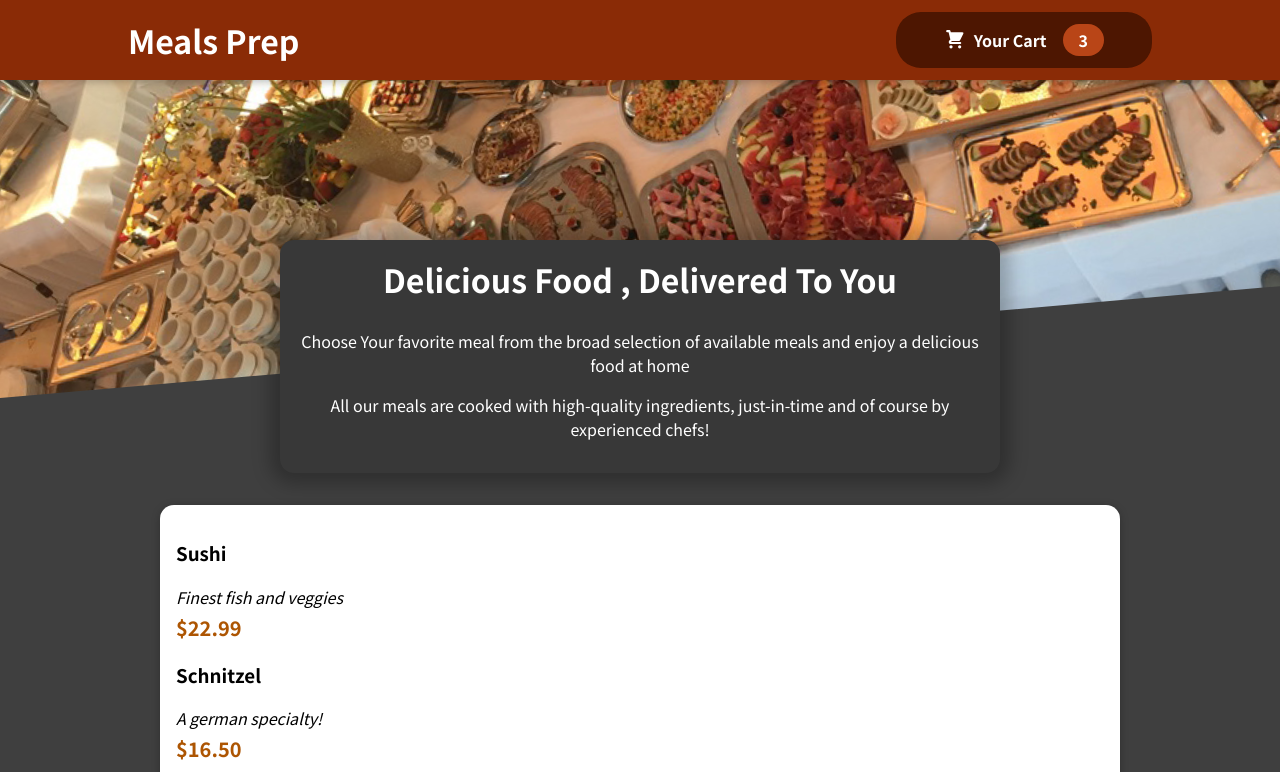
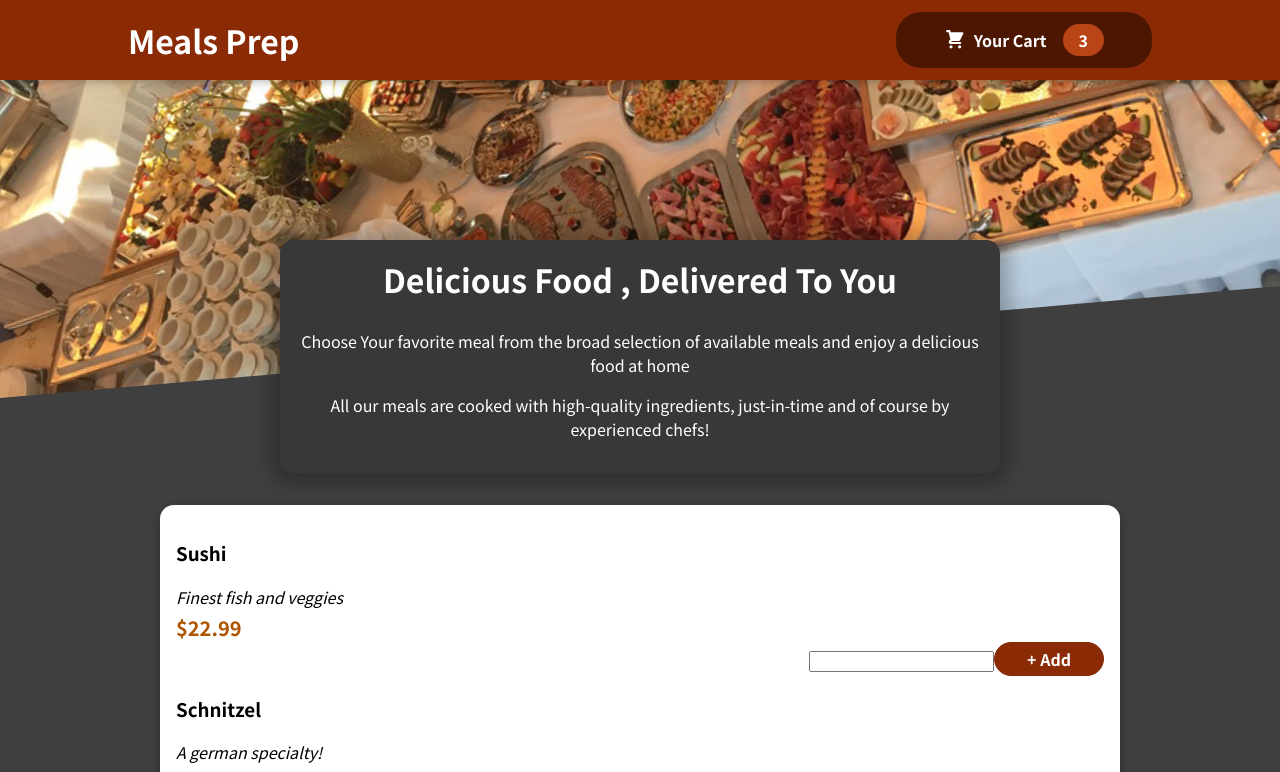
Before and after one commit to takkar94/BasicFoodAppWithHooks, a React (Create React App) app: page / in a window 1280 px wide. Shown: the top 772 px of the page. Built offline with nearby package versions, Linux system fonts and the light colour scheme.

Commit message:
a button form meal item is added with css

```diff
--- a/src/Components/Meals/MealItem/MealItem.js
+++ b/src/Components/Meals/MealItem/MealItem.js
@@ -1,4 +1,5 @@
 import classes from './MealItem.module.css';
+import MealItemForm from './MealItemForm';
 
 const MealItem = (props) => {
 
@@ -12,7 +13,7 @@
                 <div className={classes.price}>{price}</div>
             </div>
             <div>
-
+                <MealItemForm/>
             </div>
         </li>
     )
--- a/src/Components/Meals/MealItem/MealItemForm.js
+++ b/src/Components/Meals/MealItem/MealItemForm.js
@@ -0,0 +1,12 @@
+import classes from './MealItemForm.module.css'
+
+const MealItemForm = props => {
+    return (
+        <form className={classes.form}>
+            <input/>
+            <button> + Add</button>
+        </form>
+    )
+};
+
+export default MealItemForm;
--- /dev/null
+++ b/src/Components/Meals/MealItem/MealItemForm.module.css
@@ -0,0 +1,20 @@
+.form {
+    text-align: right;
+  }
+
+  .form button {
+    font: inherit;
+    cursor: pointer;
+    background-color: #8a2b06;
+    border: 1px solid #8a2b06;
+    color: white;
+    padding: 0.25rem 2rem;
+    border-radius: 20px;
+    font-weight: bold;
+  }
+
+  .form button:hover,
+  .form button:active {
+    background-color: #641e03;
+    border-color: #641e03;
+  }
```
Also changed, not shown: 1 other file (tests, documents, lock files or other folders).
